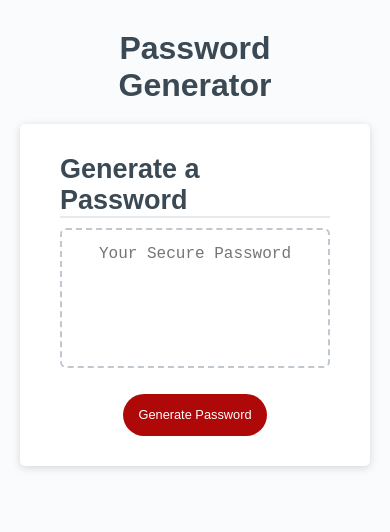
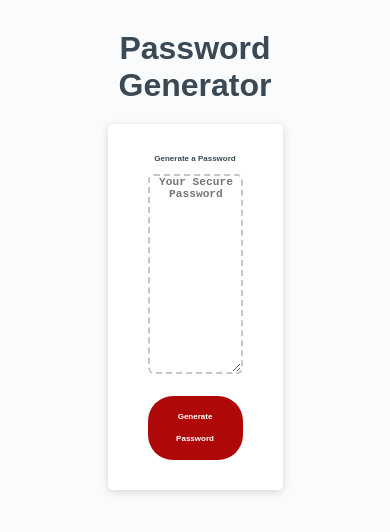
Before and after one commit to asharif123/password-generator, a plain HTML site: page index.html in a window 390 px wide. Drawn offline with Linux system fonts and the light colour scheme.

Commit message:
added code to make it more mobile responsive

```diff
--- a/assets/style.css
+++ b/assets/style.css
@@ -16,9 +16,7 @@ body {
 }
 
 .wrapper {
-  padding-top: 30px;
-  padding-left: 20px;
-  padding-right: 20px;
+  padding: 30px 20px 0 20px;
 }
 
 header {
@@ -36,16 +34,9 @@ header {
   color: hsl(206, 17%, 28%);
   font-size: 18px;
   margin: 0 auto;
-  max-width: 800px;
+  text-align: center;
+  width: 50%;
   padding: 30px 40px;
-}
-
-.card-header::after {
-  content: " ";
-  display: block;
-  width: 100%;
-  background: #e7e9eb;
-  height: 2px;
 }
 
 .card-body {
@@ -56,9 +47,6 @@ header {
   text-align: center;
 }
 
-
-
-
 .btn {
   border: none;
   background-color: hsl(360, 91%, 36%);
@@ -66,7 +54,6 @@ header {
   box-shadow: rgba(0, 0, 0, 0.1) 0px 1px 6px 0px rgba(0, 0, 0, 0.2) 0px 1px 1px
     0px;
   color: hsl(0, 0%, 100%);
-  display: inline-block;
   font-size: 22px;
   line-height: 22px;
   margin: 16px 16px 16px 20px;
@@ -75,50 +62,52 @@ header {
   cursor: pointer;
 }
 
-button[disabled] {
-  cursor: default;
-  background: #c0c7cf;
-}
-
-.float-right {
-  float: right;
-}
-
 #password {
-  -webkit-appearance: none;
-  -moz-appearance: none;
-  appearance: none;
-  border: none;
-  display: block;
   width: 100%;
-  padding-top: 15px;
-  padding-left: 15px;
-  padding-right: 15px;
-  padding-bottom: 85px;
+  min-height: 200px;
+  min-width: 90px;
+  /* padding: 5% 10% 15% 10%; */
   font-size: 1.2rem;
   text-align: center;
-  margin-top: 10px;
-  margin-bottom: 10px;
+  margin: 1%;
   border: 2px dashed #c0c7cf;
   border-radius: 6px;
-  resize: none;
   overflow: hidden;
 }
 
-@media (max-width: 690px) {
+@media (max-width: 795px) {
   .btn {
-    font-size: 1rem;
+    font-size: 100%;
     margin: 16px 0px 0px 0px;
     padding: 10px 15px;
   }
 
   #password {
+    font-size: 0.7rem;
+    font-weight: bold;
+  }
+}
+
+@media (max-width: 750px) {
+  h2 {
     font-size: 1rem;
   }
 }
 
-@media (max-width: 500px) {
+@media (max-width: 600px) {
   .btn {
-    font-size: 0.8rem;
+    font-size: 0.5rem;
+    font-weight: bold;
+  }
+
+  h2 {
+    font-size: 0.5rem;
+    margin-bottom: 11%;
   }
 }
+
+@media (max-width: 390px) {
+  #password {
+    padding-left: -15%;
+  }
+}
```
